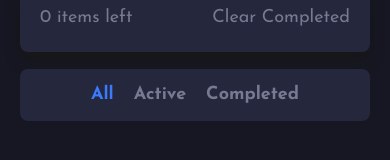
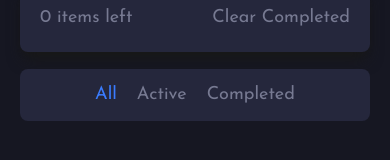
Before and after one commit to Warisaremou/Todo-app, a React (Create React App) app: page / in a window 390 px wide. Shown: the part 210-370 px from the top of the page. Built offline with nearby package versions, Linux system fonts and the light colour scheme.

Commit message:
Adding style

```diff
--- a/src/index.css
+++ b/src/index.css
@@ -37,7 +37,7 @@
 }
 
 .main-options{
-  @apply font-semibold absolute top-[85px] left-0 bg-input-dark rounded-lg w-full
+  @apply md:font-semibold absolute top-[85px] left-0 bg-input-dark rounded-lg w-full
   py-3 px-8 text-center md:relative md:w-auto md:bottom-0 md:left-0 md:py-0 md:px-0 md:bg-transparent;
 }
 
```
